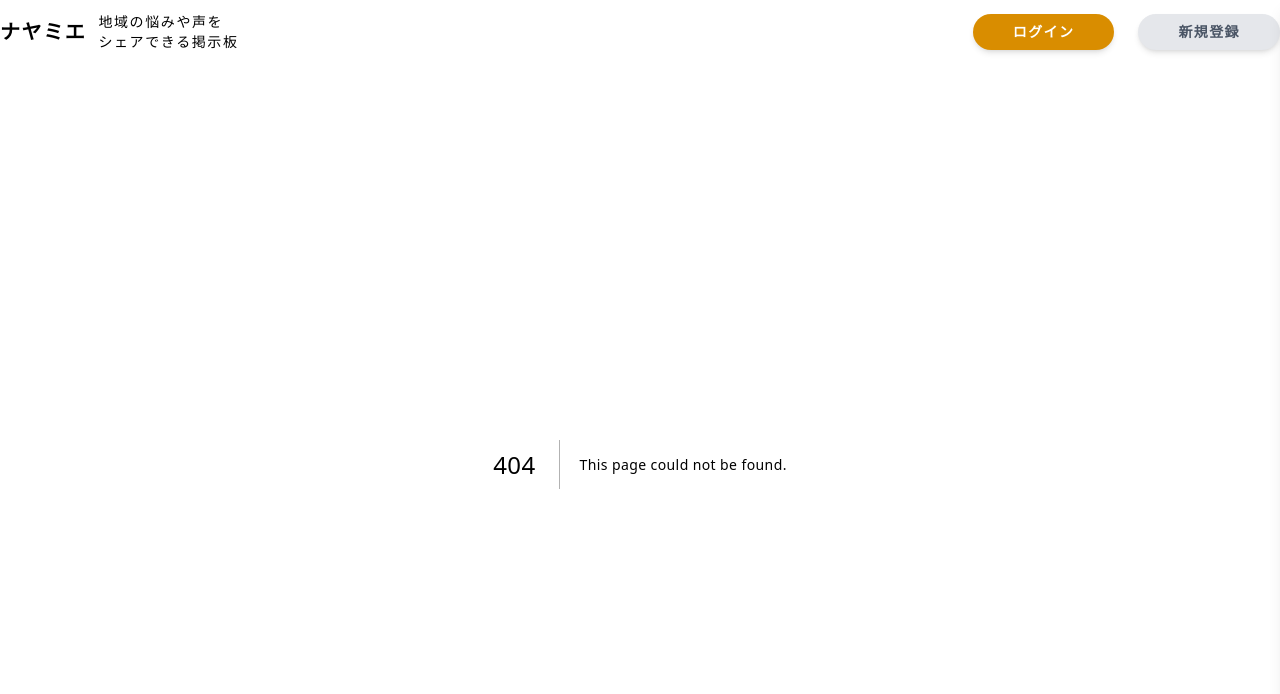
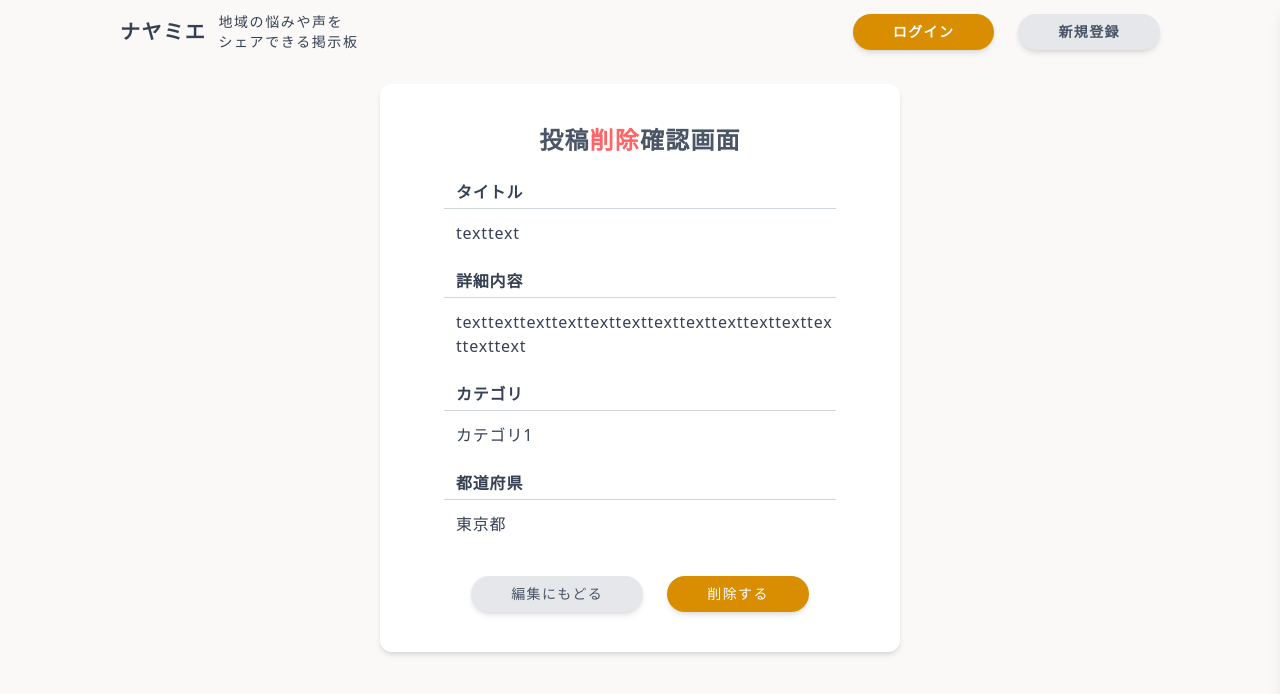
Before and after one commit to pin863/nayamie, a Next.js app: page /posts/1/delete in a window 1280 px wide. Before the commit this address had no page. Shown: the top 694 px of the page. Built offline with nearby package versions, Linux system fonts and the light colour scheme.

Commit message:
削除、編集確認画面を作成

```diff
--- a/app/page.tsx
+++ b/app/page.tsx
@@ -1,5 +1,7 @@
 import Searchbar from "./components/Searchbar";
 import PostComponent from "./components/PostComponent";
+import Button from "./components/Button";
+import Link from "next/link";
 
 export default function Home() {
   const dummy = {
@@ -16,6 +18,13 @@ export default function Home() {
   return (
     <main className="py-6">
       <Searchbar />
+      <div className="text-center my-5">
+        <Link href="/posts/create">
+          <Button variant="gray" size="sm">
+            投稿する
+          </Button>
+        </Link>
+      </div>
       <div className="space-y-4 mt-5">
         <h3>最近の投稿</h3>
         <div className="grid grid-cols-3 gap-4 ">
--- /dev/null
+++ b/app/posts/[id]/delete/page.tsx
@@ -0,0 +1,64 @@
+"use client";
+
+import Link from "next/link";
+import Button from "../../../components/Button";
+
+export default function Page() {
+  const postId = 30;
+  const inputs = [
+    {
+      label: "タイトル",
+      value: "texttext",
+    },
+    {
+      label: "詳細内容",
+      value: "texttexttexttexttexttexttexttexttexttexttexttexttexttext",
+    },
+    {
+      label: "カテゴリ",
+      value: "カテゴリ1",
+    },
+    {
+      label: "都道府県",
+      value: "東京都",
+    },
+  ];
+
+  return (
+    <main className="flex justify-center">
+      <div className="px-16 py-10 space-y-6 w-1/2 my-5 bg-white shadow-md rounded-xl">
+        <h3 className="text-2xl font-bold tracking-wider text-center text-gray-600">
+          投稿<span className="text-red-400">削除</span>確認画面
+        </h3>
+
+        <div className="text-left tracking-wider break-words space-y-4">
+          {inputs.map((input) => (
+            <div key={input.label}>
+              <h4 className="pb-1 border-b pl-3 mt-6 font-bold border-gray-300">
+                {input.label}
+              </h4>
+              <p className="pl-3 pt-3">{input.value}</p>
+            </div>
+          ))}
+        </div>
+
+        <div className="text-center space-x-6 mt-10">
+          <Link href={`/posts/${postId}/edit`}>
+            <Button variant="gray" size="sm">
+              編集にもどる
+            </Button>
+          </Link>
+          <Link href="/">
+            <Button
+              variant="primary"
+              size="sm"
+              onClick={() => alert("投稿を削除しました！")}
+            >
+              削除する
+            </Button>
+          </Link>
+        </div>
+      </div>
+    </main>
+  );
+}
--- /dev/null
+++ b/app/posts/[id]/edit/confirm/page.tsx
@@ -0,0 +1,64 @@
+"use client";
+
+import Link from "next/link";
+import Button from "../../../../components/Button";
+
+export default function Page() {
+  const postId = 30;
+  const inputs = [
+    {
+      label: "タイトル",
+      value: "texttext",
+    },
+    {
+      label: "詳細内容",
+      value: "texttexttexttexttexttexttexttexttexttexttexttexttexttext",
+    },
+    {
+      label: "カテゴリ",
+      value: "カテゴリ1",
+    },
+    {
+      label: "都道府県",
+      value: "東京都",
+    },
+  ];
+
+  return (
+    <main className="flex justify-center">
+      <div className="px-16 py-10 space-y-6 w-1/2 my-5 bg-white shadow-md rounded-xl">
+        <h3 className="text-2xl font-bold tracking-wider text-center text-gray-600">
+          編集確認画面
+        </h3>
+
+        <div className="text-left tracking-wider break-words space-y-4">
+          {inputs.map((input) => (
+            <div key={input.label}>
+              <h4 className="pb-1 border-b pl-3 mt-6 font-bold border-gray-300">
+                {input.label}
+              </h4>
+              <p className="pl-3 pt-3">{input.value}</p>
+            </div>
+          ))}
+        </div>
+
+        <div className="text-center space-x-6 mt-10">
+          <Link href="/posts/create">
+            <Button variant="gray" size="sm">
+              修正する
+            </Button>
+          </Link>
+          <Link href={`/posts/${postId}`}>
+            <Button
+              variant="primary"
+              size="sm"
+              onClick={() => alert("編集を反映しました！")}
+            >
+              編集を反映する
+            </Button>
+          </Link>
+        </div>
+      </div>
+    </main>
+  );
+}
--- a/app/posts/[id]/edit/page.tsx
+++ b/app/posts/[id]/edit/page.tsx
@@ -57,7 +57,7 @@ export default function page() {
             </ul>
           </div>
           <div className="text-center space-x-6 mt-10">
-            <Link href="/posts/delete">
+            <Link href={`/posts/${postId}/delete`}>
               <Button variant="gray" size="sm">
                 削除する
               </Button>
```
